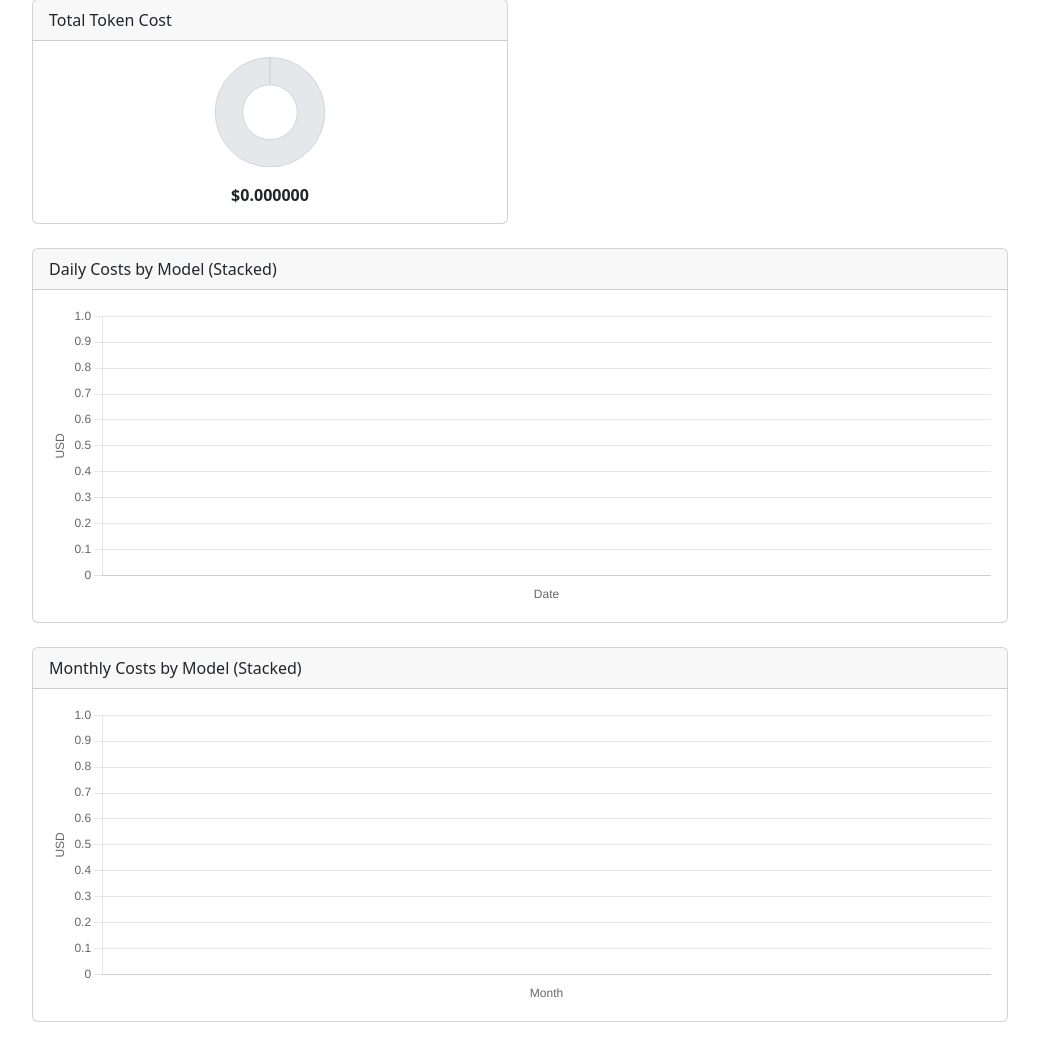
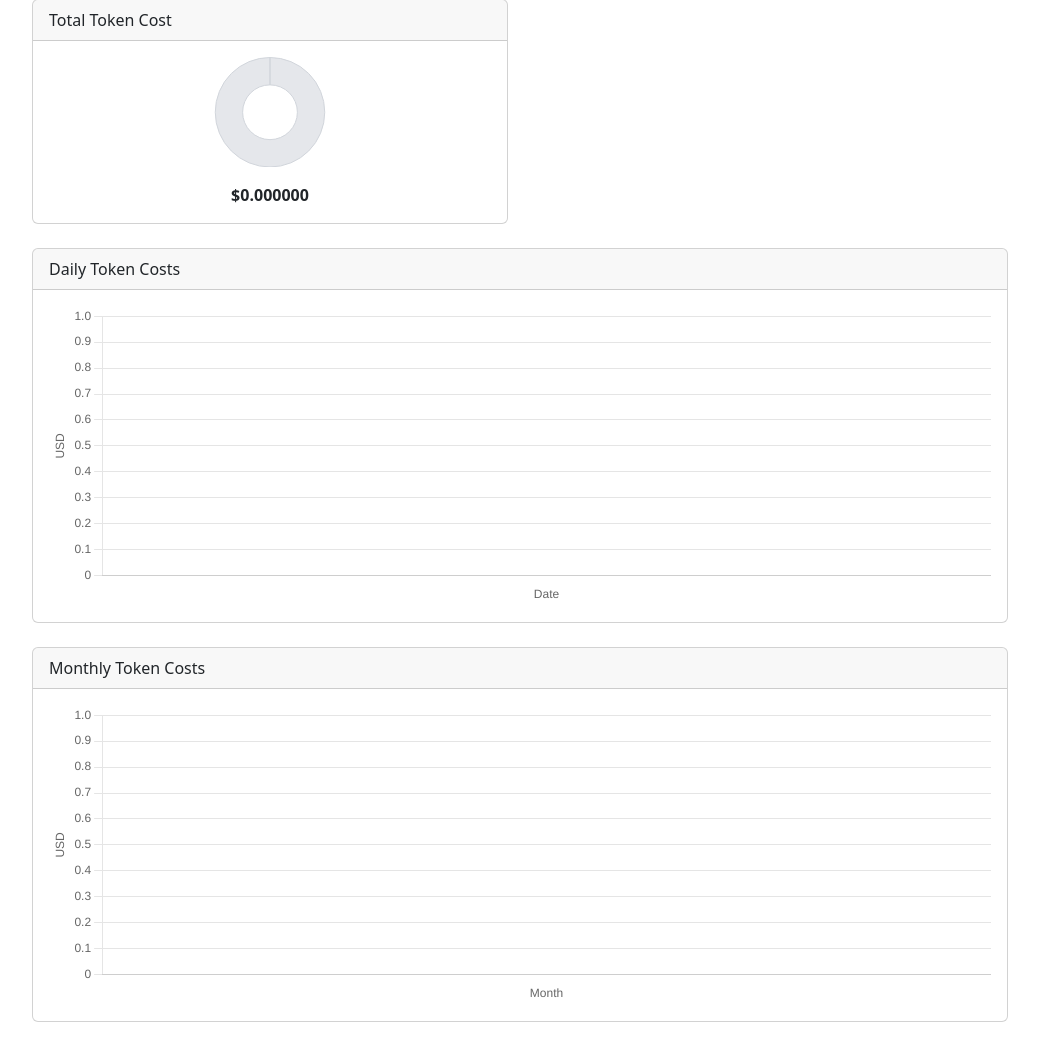
Before and after one commit to philtillman2/cvbot, a FastAPI app: page /costs in a window 1280 px wide. Shown: the part 83-1129 px from the top of the page, without its empty margins (120-1159 px from the left). Run offline with FastAPI, Linux system fonts and the light colour scheme; data that the repository does not hold is empty; parts of the project's set-up code (start-up, migrations or seed data) failed here and were passed over.

Commit message:
Rename these charts

```diff
--- a/app/templates/costs.html.j2
+++ b/app/templates/costs.html.j2
@@ -23,7 +23,7 @@
         </div>
         <div class="col-12">
             <div class="card">
-                <div class="card-header">Daily Costs by Model (Stacked)</div>
+                <div class="card-header">Daily Token Costs</div>
                 <div class="card-body">
                     <canvas id="dailyChart" height="300"></canvas>
                 </div>
@@ -31,7 +31,7 @@
         </div>
         <div class="col-12">
             <div class="card">
-                <div class="card-header">Monthly Costs by Model (Stacked)</div>
+                <div class="card-header">Monthly Token Costs</div>
                 <div class="card-body">
                     <canvas id="monthlyChart" height="300"></canvas>
                 </div>
```
